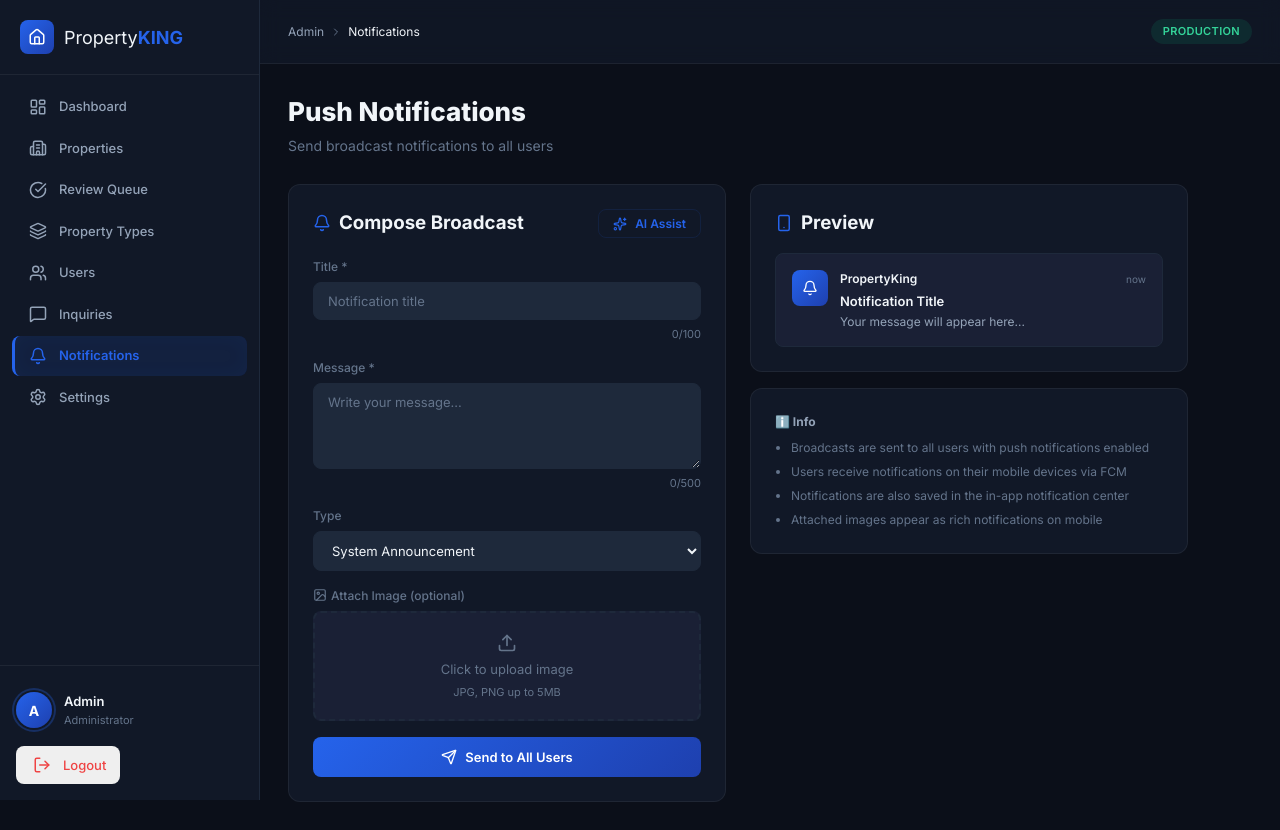
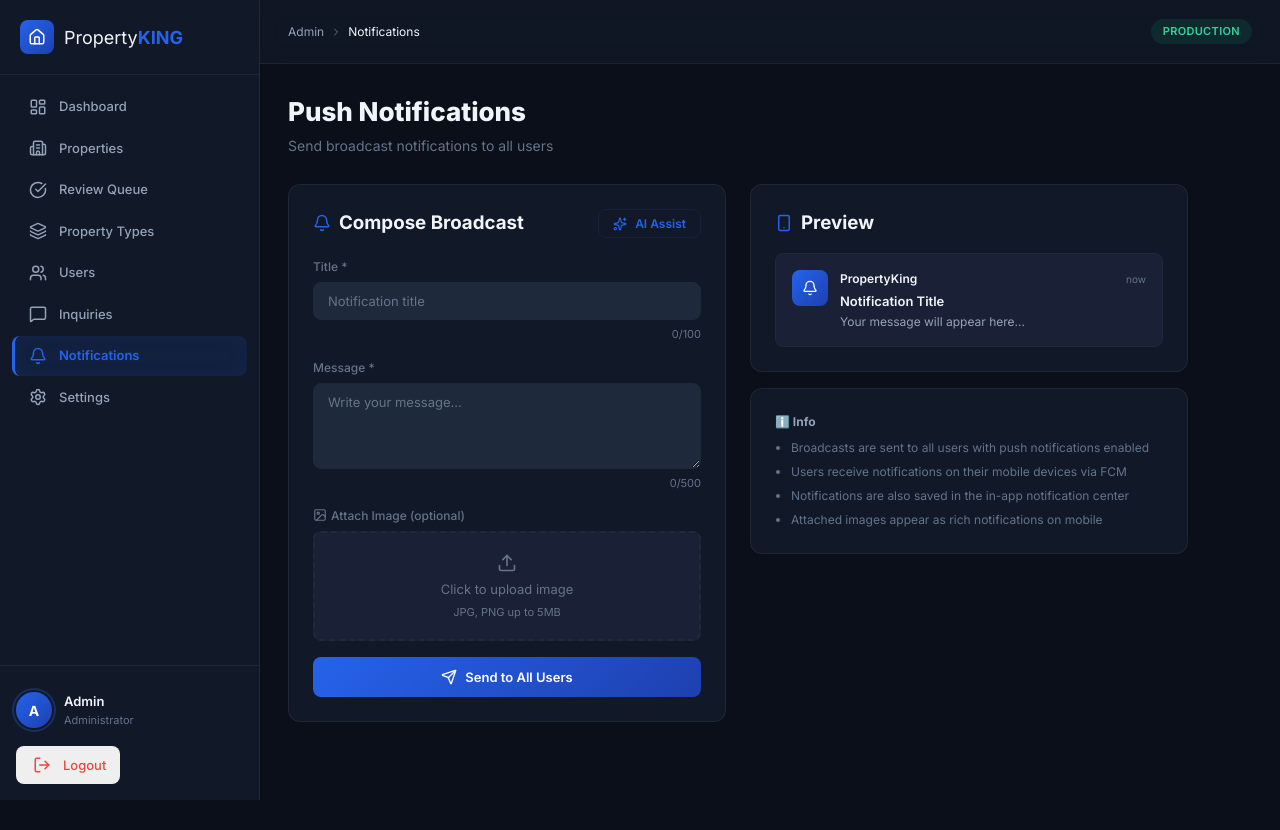
Before and after one commit to ulmind-com/PropertyKING-admin, a React (Vite) app: page /notifications in a window 1280 px wide. After the commit the page ends 800 px from the top, so only its background shows below. Built offline with nearby package versions, Linux system fonts and the light colour scheme; sample sign-in values are in the browser's storage.

Commit message:
style: remove Type dropdown from broadcast notification form

```diff
--- a/src/pages/Notifications/Notifications.jsx
+++ b/src/pages/Notifications/Notifications.jsx
@@ -97,15 +97,7 @@ export default function Notifications() {
               <textarea className="input" rows={4} value={form.body} onChange={e => setForm({...form, body: e.target.value})} placeholder="Write your message..." required maxLength={500} />
               <span style={{fontSize:11,color:'var(--text-muted)',textAlign:'right'}}>{form.body.length}/500</span>
             </div>
-            <div className="form-group">
-              <label className="form-label">Type</label>
-              <select className="input" value={form.type} onChange={e => setForm({...form, type: e.target.value})}>
-                <option value="system">System Announcement</option>
-                <option value="new_listing">New Listing Alert</option>
-                <option value="price_drop">Price Drop</option>
-                <option value="promotion">Promotion</option>
-              </select>
-            </div>
+
             <div className="form-group">
               <label className="form-label"><Image size={14} style={{display:'inline',verticalAlign:'-2px',marginRight:4}} />Attach Image (optional)</label>
               <input type="file" ref={fileRef} accept="image/*" style={{display:'none'}} onChange={e => { handleImageUpload(e.target.files[0]); e.target.value = ''; }} />
```
